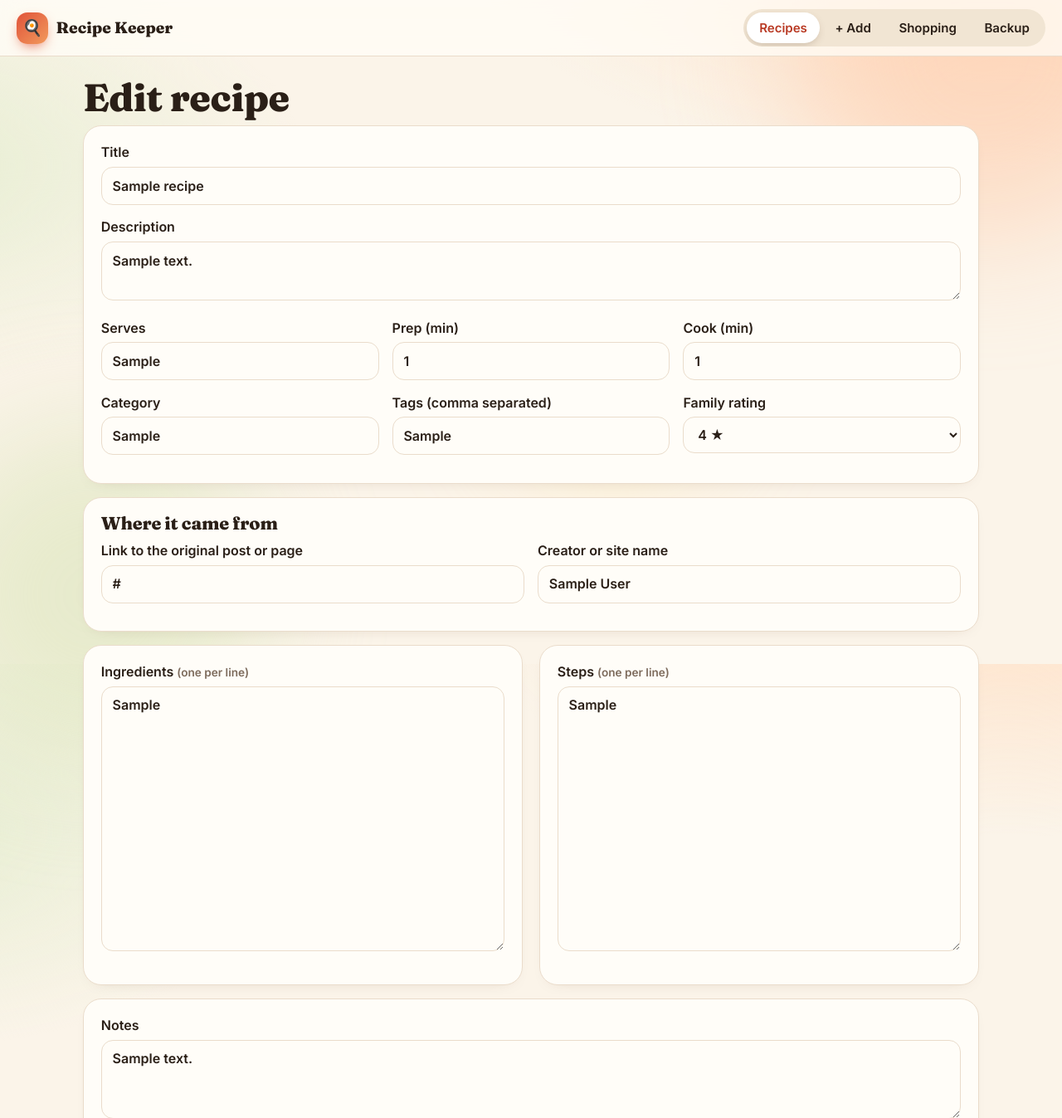
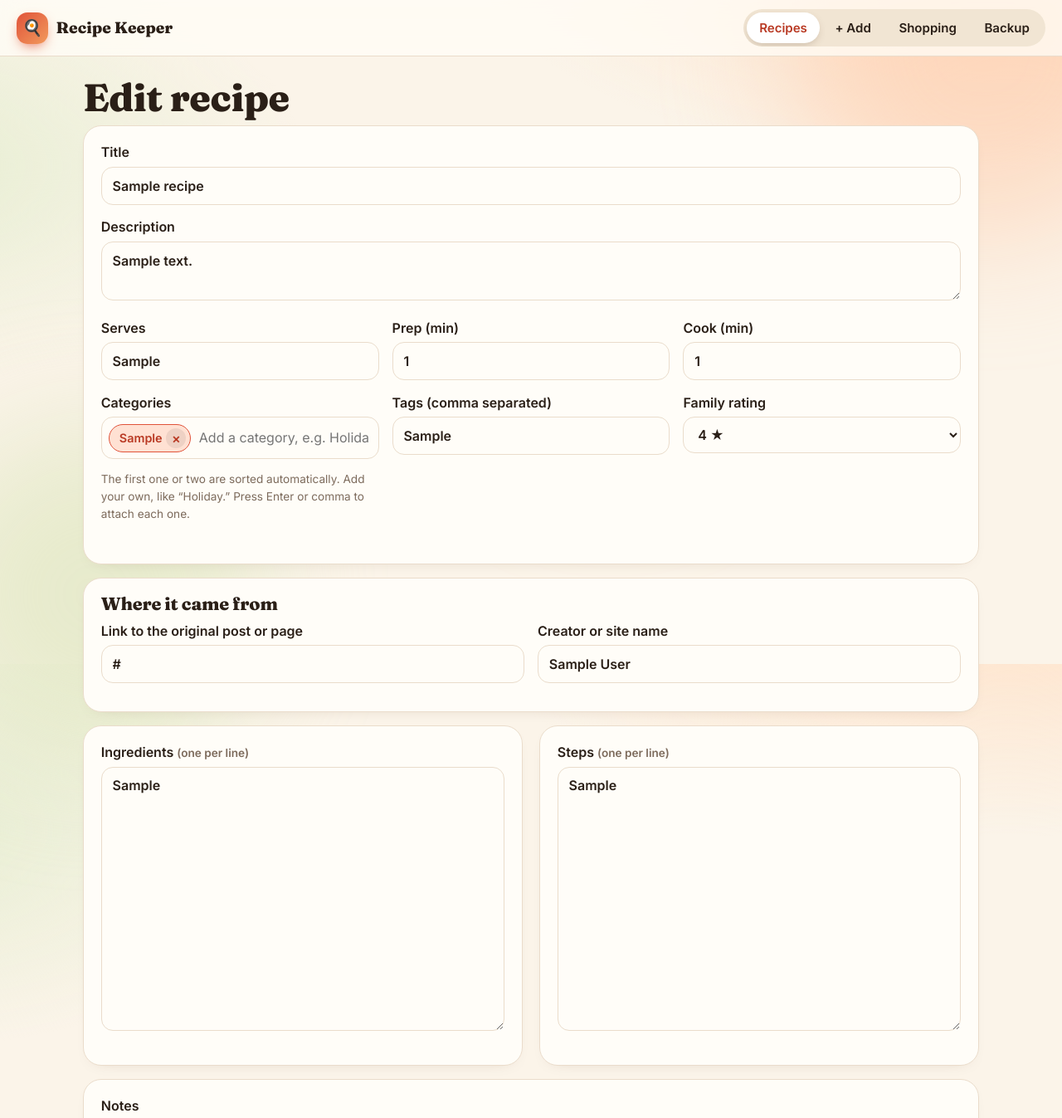
Before and after one commit to slanderscribe/Recipe-keeper, a Flask app: page /recipes/1/edit in a window 1280 px wide. Shown: the top 1347 px of the page at 83% size. Run offline with Flask 3, Linux system fonts and the light colour scheme; tables that the repository leaves empty hold one stand-in row (values such as "Sample post").

Commit message:
Multiple categories per recipe as removable chips; auto-sort keeps two
Co-Authored-By: Claude Haiku 5.5 <noreply@anthropic.com>
Claude-Session: https://claude.ai/code/session_01RgxBvycZRXpiSdji7j2efo

```diff
--- a/app.py
+++ b/app.py
@@ -159,11 +159,8 @@ def cover_url(value):
 def template_helpers():
     count = get_db().execute(
         "SELECT COUNT(*) FROM shopping_items WHERE checked = 0").fetchone()[0]
-    names = {c.lower(): c for c in DEFAULT_CATEGORIES}
-    for row in get_db().execute("SELECT DISTINCT category FROM recipes WHERE category != ''"):
-        names.setdefault(row[0].lower(), row[0])
     return {
-        "category_options": sorted(names.values()),
+        "category_options": sorted(all_category_names().values()),
         "shopping_count": count,
         "logged_in": bool(APP_PASSWORD),
         "embed_src": embed_src,
@@ -199,7 +196,7 @@ def recipe_from_form(form):
         "source_author": form.get("source_author", "").strip(),
         "source_platform": detect_platform(source_url) if source_url else "",
         "cover_image": form.get("cover_image", "").strip(),
-        "category": canonical_category(form.get("category", "")),
+        "category": ",".join(dict.fromkeys(canonical_category(c) for c in split_categories(form.get("category", "")))),
     }
 
 
@@ -306,6 +303,20 @@ def too_large(_err):
 UNCATEGORIZED = "Uncategorized"
 
 
+def split_categories(value):
+    """A recipe can have several categories, stored as 'Dessert,Holiday'."""
+    return [part.strip() for part in (value or "").split(",") if part.strip()]
+
+
+def all_category_names():
+    """Every category name in use, keyed by lowercase, with default names first."""
+    names = {c.lower(): c for c in DEFAULT_CATEGORIES}
+    for row in get_db().execute("SELECT category FROM recipes WHERE category != ''"):
+        for name in split_categories(row[0]):
+            names.setdefault(name.lower(), name)
+    return names
+
+
 @app.route("/")
 def index():
     q = request.args.get("q", "").strip()
@@ -318,13 +329,13 @@ def index():
     display, counts, uncategorized, tag_set = {}, {}, 0, set()
     for row in all_rows:
         tag_set.update(t for t in row["tags"].split(",") if t)
-        name = row["category"].strip()
-        if not name:
+        names = split_categories(row["category"])
+        if not names:
             uncategorized += 1
-            continue
-        key = name.lower()
-        display.setdefault(key, name)
-        counts[key] = counts.get(key, 0) + 1
+        for name in dict.fromkeys(names):
+            key = name.lower()
+            display.setdefault(key, name)
+            counts[key] = counts.get(key, 0) + 1
     defaults = {c.lower(): c for c in DEFAULT_CATEGORIES}
     for key, name in defaults.items():
         display.setdefault(key, name)
@@ -342,8 +353,8 @@ def index():
     if cat == UNCATEGORIZED:
         sql += " AND TRIM(category) = ''"
     elif cat:
-        sql += " AND lower(category) = lower(?)"
-        params.append(cat)
+        sql += " AND (',' || lower(category) || ',') LIKE ?"
+        params.append(f"%,{cat.lower()},%")
     if tag:
         sql += " AND (',' || tags || ',') LIKE ?"
         params.append(f"%,{tag},%")
@@ -361,10 +372,8 @@ def suggest():
         return jsonify([])
     db = get_db()
     if request.args.get("kind") == "category":
-        # Category box on the recipe form: only category names, alphabetical.
-        names = {c.lower(): c for c in DEFAULT_CATEGORIES}
-        for row in db.execute("SELECT DISTINCT category FROM recipes WHERE category != ''"):
-            names.setdefault(row[0].lower(), row[0])
+        # Category boxes on the recipe form: only category names, alphabetical.
+        names = all_category_names()
         matches = [name for name in names.values()
                    if name.lower().startswith(q) or any(w.startswith(q) for w in name.lower().split())]
         return jsonify(sorted(matches, key=str.lower)[:8])
--- a/static/app.js
+++ b/static/app.js
@@ -97,6 +97,154 @@
   });
 })();
 
+// Category boxes: each category becomes its own removable chip. Press Enter or comma to attach.
+(function () {
+  document.querySelectorAll("[data-tokens]").forEach(function (wrap) {
+    const hidden = wrap.querySelector("input[type=hidden]");
+    const input = wrap.querySelector("[data-token-input]");
+    const list = wrap.querySelector(".token-list");
+    const box = wrap.querySelector(".suggest");
+    const form = wrap.closest("form");
+    let values = (hidden.value || "").split(",").map(function (s) { return s.trim(); }).filter(Boolean);
+    let items = [];
+    let active = -1;
+    let timer = null;
+
+    function sync() { hidden.value = values.join(","); }
+    function has(name) { return values.some(function (v) { return v.toLowerCase() === name.toLowerCase(); }); }
+    function hide() { box.hidden = true; active = -1; }
+
+    function chipFor(name) {
+      return Array.from(list.querySelectorAll(".token")).find(function (chip) {
+        return chip.dataset.name.toLowerCase() === name.toLowerCase();
+      });
+    }
+
+    function addChip(name, animate) {
+      const chip = document.createElement("span");
+      chip.className = "token" + (animate ? " just-added" : "");
+      chip.dataset.name = name;
+      const label = document.createElement("span");
+      label.textContent = name;
+      const remove = document.createElement("button");
+      remove.type = "button";
+      remove.setAttribute("aria-label", "Remove " + name);
+      remove.textContent = "×";
+      remove.addEventListener("click", function () {
+        values = values.filter(function (v) { return v !== name; });
+        chip.remove();
+        sync();
+        input.focus();
+      });
+      chip.append(label, remove);
+      list.appendChild(chip);
+    }
+
+    function attach(raw) {
+      const name = raw.replace(/,/g, " ").replace(/\s+/g, " ").trim().slice(0, 40);
+      if (!name) return false;
+      if (has(name)) {
+        // Already attached: replay the highlight so you can see it.
+        const existing = chipFor(name);
+        if (existing) {
+          existing.classList.remove("just-added");
+          void existing.offsetWidth;
+          existing.classList.add("just-added");
+        }
+        return false;
+      }
+      values.push(name);
+      addChip(name, true);
+      sync();
+      return true;
+    }
+
+    function choose(i) {
+      attach(items[i].value);
+      input.value = "";
+      hide();
+      input.focus();
+    }
+
+    function render(list2) {
+      const typed = input.value.trim();
+      const options = [];
+      if (typed && !has(typed)) options.push({ label: "Add “" + typed + "”", value: typed });
+      list2.forEach(function (s) {
+        if (!has(s) && !options.some(function (o) { return o.value.toLowerCase() === s.toLowerCase(); })) {
+          options.push({ label: s, value: s });
+        }
+      });
+      box.innerHTML = "";
+      items = options.slice(0, 8);
+      active = -1;
+      if (!items.length) return hide();
+      items.forEach(function (item, i) {
+        const li = document.createElement("li");
+        li.textContent = item.label;
+        li.setAttribute("role", "option");
+        li.addEventListener("mousedown", function (e) { e.preventDefault(); choose(i); });
+        box.appendChild(li);
+      });
+      box.hidden = false;
+    }
+
+    input.addEventListener("input", function () {
+      clearTimeout(timer);
+      const typed = input.value.trim();
+      if (!typed) return render([]);
+      timer = setTimeout(function () {
+        const url = new URL(wrap.dataset.suggest, window.location.origin);
+        url.searchParams.set("kind", "category");
+        url.searchParams.set("q", typed);
+        fetch(url).then(function (r) { return r.json(); }).then(render).catch(function () { render([]); });
+      }, 120);
+    });
+
+    input.addEventListener("keydown", function (e) {
+      if (e.key === "Enter" || e.key === ",") {
+        e.preventDefault();
+        if (!box.hidden && active >= 0) return choose(active);
+        if (attach(input.value)) input.value = "";
+        else input.value = "";
+        hide();
+      } else if (e.key === "Backspace" && !input.value) {
+        const last = list.lastElementChild;
+        if (last) {
+          values = values.filter(function (v) { return v !== last.dataset.name; });
+          last.remove();
+          sync();
+        }
+      } else if (!box.hidden && items.length && (e.key === "ArrowDown" || e.key === "ArrowUp")) {
+        active = (active + (e.key === "ArrowDown" ? 1 : -1) + items.length) % items.length;
+        Array.from(box.children).forEach(function (li, i) { li.classList.toggle("is-active", i === active); });
+        e.preventDefault();
+      } else if (e.key === "Escape") {
+        hide();
+      }
+    });
+
+    input.addEventListener("blur", function () {
+      setTimeout(function () {
+        if (input.value.trim()) attach(input.value);
+        input.value = "";
+        hide();
+      }, 150);
+    });
+
+    if (form) {
+      form.addEventListener("submit", function () {
+        if (input.value.trim()) attach(input.value);
+        input.value = "";
+        sync();
+      });
+    }
+
+    values.forEach(function (name) { addChip(name, false); });
+    sync();
+  });
+})();
+
 // Recipe text size (A− / A+), remembered on this device.
 (function () {
   const KEY = "rk-text-scale";
--- a/static/style.css
+++ b/static/style.css
@@ -312,6 +312,41 @@ input[type="file"] { font-weight: 400; }
 .step-done:checked ~ .step-text { text-decoration: line-through; color: var(--muted); }
 .step-done:checked ~ .step-num { color: var(--muted); }
 .suggest-wrap { display: block; position: relative; }
+
+/* category chips: each category is a boxed, removable item */
+.field { margin-bottom: 1rem; }
+.field-label { display: block; font-weight: 600; margin-bottom: .3rem; }
+.tokens {
+  position: relative; display: flex; flex-wrap: wrap; align-items: center; gap: .4rem;
+  padding: .45rem .5rem; border: 1px solid var(--line); border-radius: 14px; background: var(--paper);
+  transition: border-color .2s, box-shadow .2s;
+}
+.tokens:focus-within { border-color: var(--tomato); box-shadow: 0 0 0 4px rgba(224, 83, 58, .15); }
+.token-list { display: contents; }
+.token {
+  display: inline-flex; align-items: center; gap: .3rem;
+  padding: .25rem .3rem .25rem .75rem; border-radius: 999px;
+  border: 1.5px solid var(--tomato); background: var(--blush); color: var(--tomato-deep);
+  font-weight: 700; font-size: .9rem;
+}
+.token.just-added { animation: pop .4s var(--ease) both; }
+.token button {
+  border: 0; border-radius: 50%; width: 1.5rem; height: 1.5rem; cursor: pointer;
+  background: rgba(42, 31, 23, .08); color: inherit; font: inherit; font-size: 1rem; line-height: 1;
+}
+.token button:hover { background: rgba(42, 31, 23, .18); }
+.token-input {
+  flex: 1 1 160px; min-width: 150px; width: auto; margin: 0 !important;
+  padding: .3rem .2rem !important; border: 0 !important; background: transparent !important; box-shadow: none !important;
+}
+.token-input:focus { outline: none; }
+.tokens .suggest { top: calc(100% + 6px); }
+.pill-row { display: flex; flex-wrap: wrap; gap: .3rem; margin: 0 0 .35rem; }
+@keyframes pop {
+  0% { transform: scale(.6); opacity: 0; }
+  60% { transform: scale(1.08); opacity: 1; }
+  100% { transform: scale(1); }
+}
 .notes { white-space: pre-line; margin: 0; }
 .gallery { display: grid; gap: 1rem; grid-template-columns: repeat(auto-fill, minmax(230px, 1fr)); }
 .tile {
--- a/templates/index.html
+++ b/templates/index.html
@@ -45,7 +45,7 @@
       {% endif %}
     </div>
     <div class="body">
-      {% if r.category %}<span class="pill">{{ r.category }}</span>{% endif %}
+      {% if r.category %}<p class="pill-row">{% for c in r.category.split(',') if c %}<span class="pill">{{ c }}</span>{% endfor %}</p>{% endif %}
       <h3>{{ r.title }}</h3>
       <p class="meta">
         {% if r.source_platform and r.source_platform != 'web' %}<span class="pill soft">{{ r.source_platform }}</span>{% endif %}
--- a/templates/recipe.html
+++ b/templates/recipe.html
@@ -11,7 +11,7 @@
       <h1>{{ r.title }}</h1>
       {% if r.description %}<p class="lede">{{ r.description }}</p>{% endif %}
       <p class="chips-row">
-        {% if r.category %}<a class="pill" href="{{ url_for('index', cat=r.category) }}">{{ r.category }}</a>{% endif %}
+        {% for c in r.category.split(',') if c %}<a class="pill" href="{{ url_for('index', cat=c) }}">{{ c }}</a>{% endfor %}
         {% if r.servings %}<span class="pill soft">Serves {{ r.servings }}</span>{% endif %}
         {% if r.prep_minutes %}<span class="pill soft">Prep {{ r.prep_minutes }} min</span>{% endif %}
         {% if r.cook_minutes %}<span class="pill soft">Cook {{ r.cook_minutes }} min</span>{% endif %}
--- a/templates/recipe_form.html
+++ b/templates/recipe_form.html
@@ -31,15 +31,17 @@
       <label>Cook (min) <input type="number" min="0" name="cook_minutes" value="{{ recipe.cook_minutes or '' }}"></label>
     </div>
     <div class="row2">
-      <label>Category
-        <span class="suggest-wrap">
-          <input type="text" name="category" value="{{ recipe.category or '' }}" autocomplete="off"
-                 placeholder="Dessert, Dinner, Breakfast…"
-                 data-suggest="{{ url_for('suggest') }}" data-query="kind=category"
-                 data-box="cat-suggest" data-submit="off">
-          <ul class="suggest" id="cat-suggest" role="listbox" hidden></ul>
-        </span>
-      </label>
+      <div class="field">
+        <span class="field-label">Categories</span>
+        <div class="tokens" data-tokens data-suggest="{{ url_for('suggest') }}">
+          <input type="hidden" name="category" value="{{ recipe.category or '' }}">
+          <span class="token-list"></span>
+          <input type="text" class="token-input" data-token-input autocomplete="off"
+                 placeholder="Add a category, e.g. Holiday" aria-label="Add a category">
+          <ul class="suggest" role="listbox" hidden></ul>
+        </div>
+        <p class="muted small">The first one or two are sorted automatically. Add your own, like “Holiday.” Press Enter or comma to attach each one.</p>
+      </div>
       <label>Tags (comma separated)
         <input type="text" name="tags" value="{{ (recipe.tags or '').replace(',', ', ') }}" placeholder="dinner, quick, kid-approved">
       </label>
```
Also changed, not shown: importers.py (+6 -1 lines).
